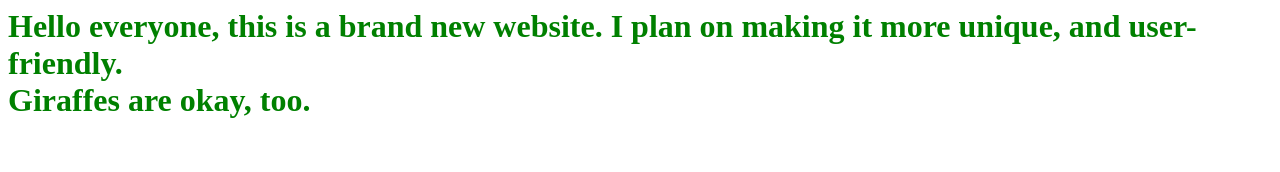
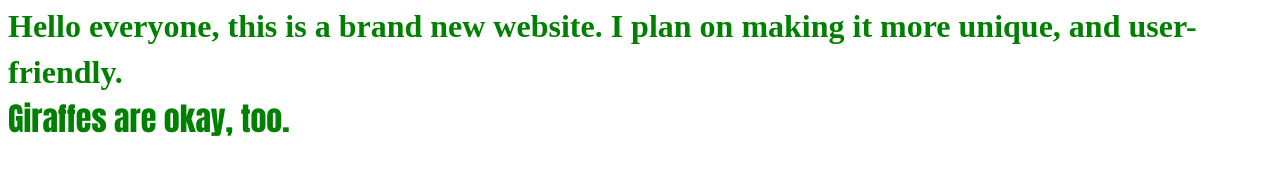
Before and after one commit to ZebrasRock16/zebrasrock16.github.io, a plain HTML site: page index.html in a window 1280 px wide. Drawn offline with Linux system fonts and the light colour scheme.

Commit message:
Update index.html

```diff
--- a/index.html
+++ b/index.html
@@ -2,7 +2,7 @@
 <body>
 <h1 style="color :green;">
 Hello everyone, this is a brand new website. I plan on making it more unique, and user-friendly.
-<p1 style="color ;orange; font-family :Corsiva;"<b><strong><br>Giraffes are okay, too.
+<p1 style="color ;orange; font-family:Impact;"<b><strong><br>Giraffes are okay, too.
   </p><b>
   </h1>
 </body>
```
